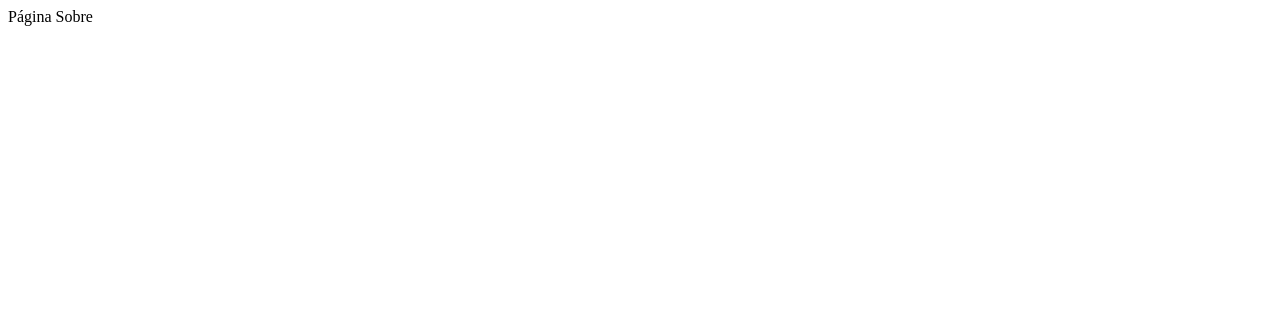
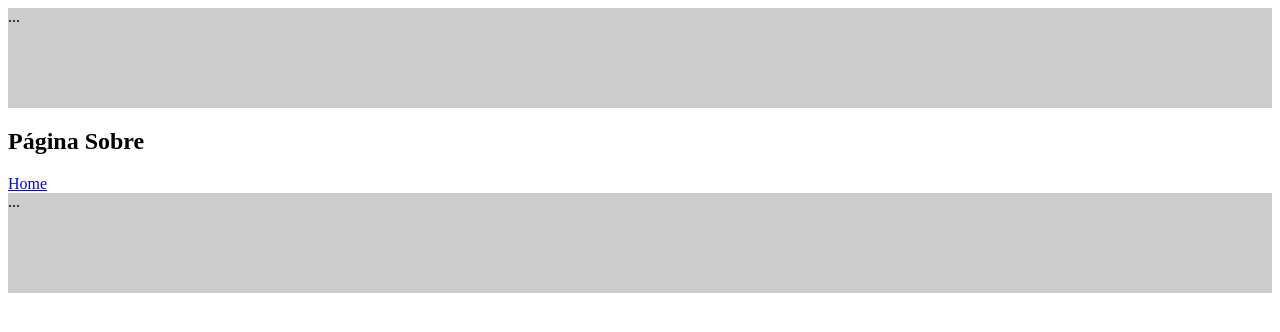
Before and after one commit to DennyAzevedo/cloneolxfe, a React (Create React App) app: page /about in a window 1280 px wide. Shown: the top 332 px of the page. Built offline with nearby package versions, Linux system fonts and the light colour scheme.

Commit message:
Ajustes iniciais do Template

```diff
--- a/package.json
+++ b/package.json
@@ -12,6 +12,7 @@
     "react-router-dom": "^6.3.0",
     "react-scripts": "5.0.1",
     "redux": "^4.2.0",
+    "styled-components": "^5.3.5",
     "web-vitals": "^2.1.4"
   },
   "scripts": {
--- a/src/App.js
+++ b/src/App.js
@@ -2,12 +2,19 @@
 import { connect } from 'react-redux'
 import { BrowserRouter } from 'react-router-dom'
 import Routes from './Routes'
+import { Template } from './components/MainComponents'
+import Header from './components/partials/Header'
+import Footer from './components/partials/Footer'
 
 const Page = (props) => {
-  return (
-    <BrowserRouter>
-      <Routes />
-    </BrowserRouter>
+	return (
+		<BrowserRouter>
+			<Template>
+				<Header />
+				<Routes />
+				<Footer />
+			</Template>
+		</BrowserRouter>
   )
 }
 
--- /dev/null
+++ b/src/components/MainComponents.js
@@ -0,0 +1,9 @@
+import styled from 'styled-components'
+
+export const Template = styled.div``
+
+export const PageContainer = styled.div``
+
+export const PageTitle = styled.h1``
+
+export const PageBody = styled.div``
--- /dev/null
+++ b/src/components/partials/Footer/index.js
@@ -0,0 +1,12 @@
+import React from 'react'
+import { FooterArea } from './styled'
+
+const Footer = () => {
+	return (
+		<FooterArea>
+			...
+		</FooterArea>
+	)
+}
+
+export default Footer;
--- /dev/null
+++ b/src/components/partials/Footer/styled.js
@@ -0,0 +1,6 @@
+import styled from 'styled-components'
+
+export const FooterArea = styled.div`
+	height:100px;
+	background-color:#CCC;
+`
--- /dev/null
+++ b/src/components/partials/Header/index.js
@@ -0,0 +1,12 @@
+import React from 'react'
+import { HeaderArea } from './styled'
+
+const Header = () => {
+	return (
+		<HeaderArea>
+			...
+		</HeaderArea>
+	)
+}
+
+export default Header;
--- /dev/null
+++ b/src/components/partials/Header/styled.js
@@ -0,0 +1,6 @@
+import styled from 'styled-components'
+
+export const HeaderArea = styled.div`
+	height:100px;
+	background-color:#CCC;
+`
--- a/src/pages/About/index.js
+++ b/src/pages/About/index.js
@@ -1,8 +1,12 @@
 import React from 'react'
+import { Link } from 'react-router-dom'
 
 const Page = () => {
 	return (
-		<div>Página Sobre</div>
+		<div>
+			<h2>Página Sobre</h2>
+			<Link to="/">Home</Link>
+		</div>
 	)
 }
 
```
Also changed, not shown: 1 other file (tests, documents, lock files or other folders).
